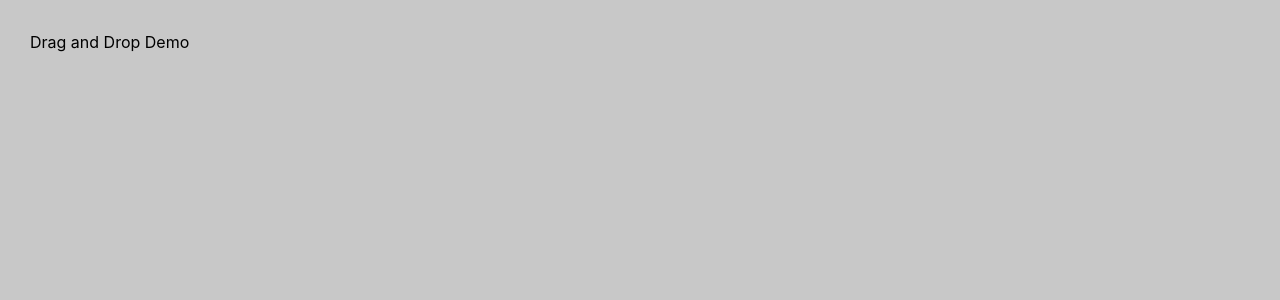
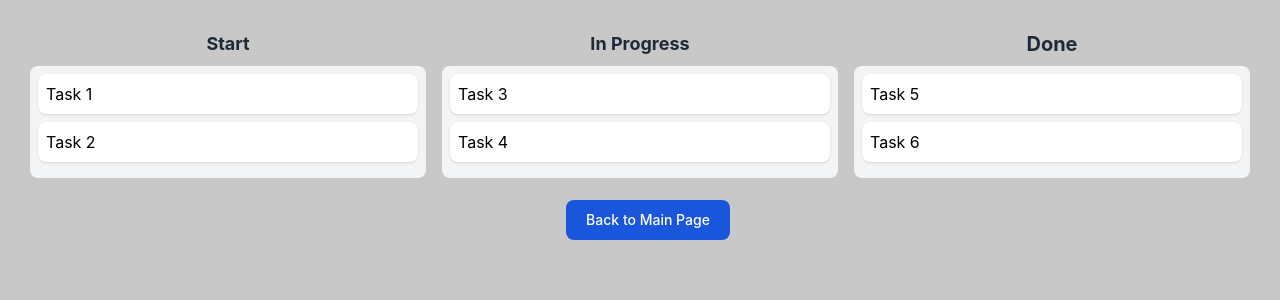
Before and after one commit to adam-niltoone/card-management, a React (Create React App) app: page /demo-drag-drop in a window 1280 px wide. Shown: the top 300 px of the page. Built offline with nearby package versions, Linux system fonts and the light colour scheme.

Commit message:
added navigation back to home button

```diff
--- a/src/components/DragDropDemo.tsx
+++ b/src/components/DragDropDemo.tsx
@@ -1,12 +1,114 @@
-import React from 'react';
+import { useState } from "react";
+import { Link } from "react-router-dom";
 
-const DragDropDemo: React.FC = () => {
-  return (
-    <div>
-      <h1>Drag and Drop Demo</h1>
-      {/* Your drag and drop logic and UI components here */}
-    </div>
-  );
+const KanbanBoard = () => {
+    const [tasks, setTasks] = useState([
+        { id: 1, title: "Task 1", status: "To Do" },
+        { id: 2, title: "Task 2", status: "To Do" },
+        { id: 3, title: "Task 3", status: "In Progress" },
+        { id: 4, title: "Task 4", status: "In Progress" },
+        { id: 5, title: "Task 5", status: "Done" },
+        { id: 6, title: "Task 6", status: "Done" },
+    ]);
+
+    const handleDragStart = (event: React.DragEvent<HTMLLIElement>) => {
+        const taskId = event.currentTarget.dataset.id || "";
+        event.dataTransfer.setData("text/plain", taskId);
+    };
+
+    const handleDragOver = (event: React.DragEvent<HTMLUListElement>) => {
+        event.preventDefault();
+    };
+
+    const handleDrop = (
+        event: React.DragEvent<HTMLUListElement>,
+        status: string
+    ) => {
+        const taskId = parseInt(event.dataTransfer.getData("text/plain"));
+        const updatedTasks = tasks.map((task) => {
+            if (task.id === taskId) {
+                return { ...task, status };
+            }
+            return task;
+        });
+        setTasks(updatedTasks);
+    };
+
+    return (
+        <div className="flex justify-center space-x-4">
+            <div className="w-1/3">
+                <h2 className="text-lg text-center font-bold mb-2 text-gray-800">Start</h2>
+                <ul
+                    className="bg-gray-100 p-2 rounded-lg"
+                    onDragOver={handleDragOver}
+                    onDrop={(event) => handleDrop(event, "To Do")}
+                >
+                    {tasks
+                        .filter((task) => task.status === "To Do")
+                        .map((task) => (
+                            <li
+                                key={task.id}
+                                data-id={task.id}
+                                draggable
+                                onDragStart={handleDragStart}
+                                className="bg-white p-2 rounded-lg shadow mb-2 cursor-move"
+                            >
+                                {task.title}
+                            </li>
+                        ))}
+                </ul>
+            </div>
+            <div className="w-1/3">
+                <h2 className="text-lg text-center font-bold mb-2 text-gray-800">In Progress</h2>
+                <ul
+                    className="bg-gray-100 p-2 rounded-lg"
+                    onDragOver={handleDragOver}
+                    onDrop={(event) => handleDrop(event, "In Progress")}
+                >
+                    {tasks
+                        .filter((task) => task.status === "In Progress")
+                        .map((task) => (
+                            <li
+                                key={task.id}
+                                data-id={task.id}
+                                draggable
+                                onDragStart={handleDragStart}
+                                className="bg-white p-2 rounded-lg shadow mb-2 cursor-move"
+                            >
+                                {task.title}
+                            </li>
+                        ))}
+                </ul>
+            </div>
+            <div className="w-1/3">
+                <h2 className="text-xl text-center font-bold mb-2 text-gray-800">Done</h2>
+                <ul
+                    className="bg-gray-100 p-2 rounded-lg"
+                    onDragOver={handleDragOver}
+                    onDrop={(event) => handleDrop(event, "Done")}
+                >
+                    {tasks
+                        .filter((task) => task.status === "Done")
+                        .map((task) => (
+                            <li
+                                key={task.id}
+                                data-id={task.id}
+                                draggable
+                                onDragStart={handleDragStart}
+                                className="bg-white p-2 rounded-lg shadow mb-2 cursor-move"
+                            >
+                                {task.title}
+                            </li>
+                        ))}
+                </ul>
+            </div>
+            <div className="fixed top-48 mt-2 text-white bg-blue-700 hover:bg-blue-800 focus:ring-4 focus:outline-none focus:ring-blue-300 font-medium rounded-lg text-sm px-5 py-2.5 text-center inline-flex items-center dark:bg-blue-600 dark:hover:bg-blue-700 dark:focus:ring-blue-800">
+                <button>
+                    <Link to="/">Back to Main Page</Link>
+                </button>
+            </div>
+        </div>
+    );
 };
 
-export default DragDropDemo;
+export default KanbanBoard;
--- a/src/components/MainPageContent.tsx
+++ b/src/components/MainPageContent.tsx
@@ -172,12 +172,12 @@ const MainPageContent = () => {
           />
       {selectedNote ? (
         <div className="flex space-x-2">
-          <button type="submit" className="flex-1 bg-blue-500 text-white rounded p-2">
+          <button type="submit" className="flex-1 bg-blue-700 text-white rounded p-2">
             Save
           </button>
           <button
             onClick={handleCancel}
-            className="flex-1 bg-red-500 text-white rounded p-2"
+            className="flex-1 bg-red-600 text-white rounded p-2"
           >
             Cancel
           </button>
@@ -195,7 +195,7 @@ const MainPageContent = () => {
             onClick={() => setDropdownOpen(!dropdownOpen)}
         >
             Dropdown button
-            <svg className="w-2.5 h-2.5 ml-2.5" aria-hidden="true" xmlns="http://www.w3.org/2000/svg" fill="none" viewBox="0 0 10 6">
+            <svg className="w-2.5 h-2.5 ml-9" aria-hidden="true" xmlns="http://www.w3.org/2000/svg" fill="none" viewBox="0 0 10 6">
                 <path stroke="currentColor" strokeLinecap="round" strokeLinejoin="round" strokeWidth="2" d="m1 1 4 4 4-4"/>
             </svg>
         </button>
@@ -214,8 +214,6 @@ const MainPageContent = () => {
                 </li>
             </ul>
         </div>
-
-
     </form>
     <div className="flex-1 overflow-y-auto bg-gray-200 p-3 mt-2 rounded-lg shadow">
       <div className="grid grid-cols-1 gap-10 overflow-auto sm:grid-cols-2 md:grid-cols-3 lg:grid-cols-4">
```
